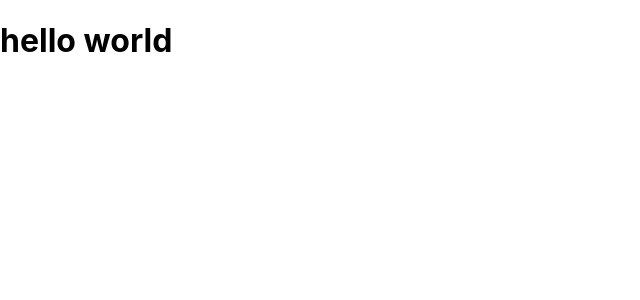
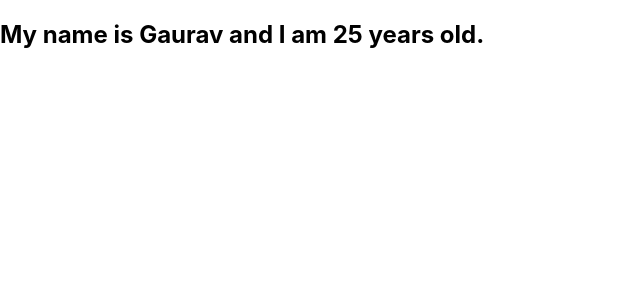
Before and after one commit to GauravPawar1256/third-project, a React (Create React App) app: page / in a window 1280 px wide. Shown: the top 300 px of the page, without its empty margins (0-640 px from the left). Built offline with nearby package versions, Linux system fonts and the light colour scheme.

Commit message:
using props

```diff
--- a/src/App.js
+++ b/src/App.js
@@ -1,11 +1,11 @@
+import React from "react";
+import Greetings from "./Greetings";
 
-import './App.css';
-import Greetings from './Greetings';
-function App() {
+export default function App() {
 
   return (
-    <Greetings/>
+    <div>
+      <Greetings name="Gaurav" age="25" />
+    </div>
   );
 }
-
-export default App;
--- a/src/Greetings.js
+++ b/src/Greetings.js
@@ -1,8 +1,12 @@
-function Greetings(){
+import React from "react";
 
+function Greetings({ name, age }) {
 
-return(
-    <h1>hello world</h1>
-);
+  return (
+    <h2>
+      My name is {name} and I am {age} years old.
+    </h2>
+  );
 }
+
 export default Greetings;
```
